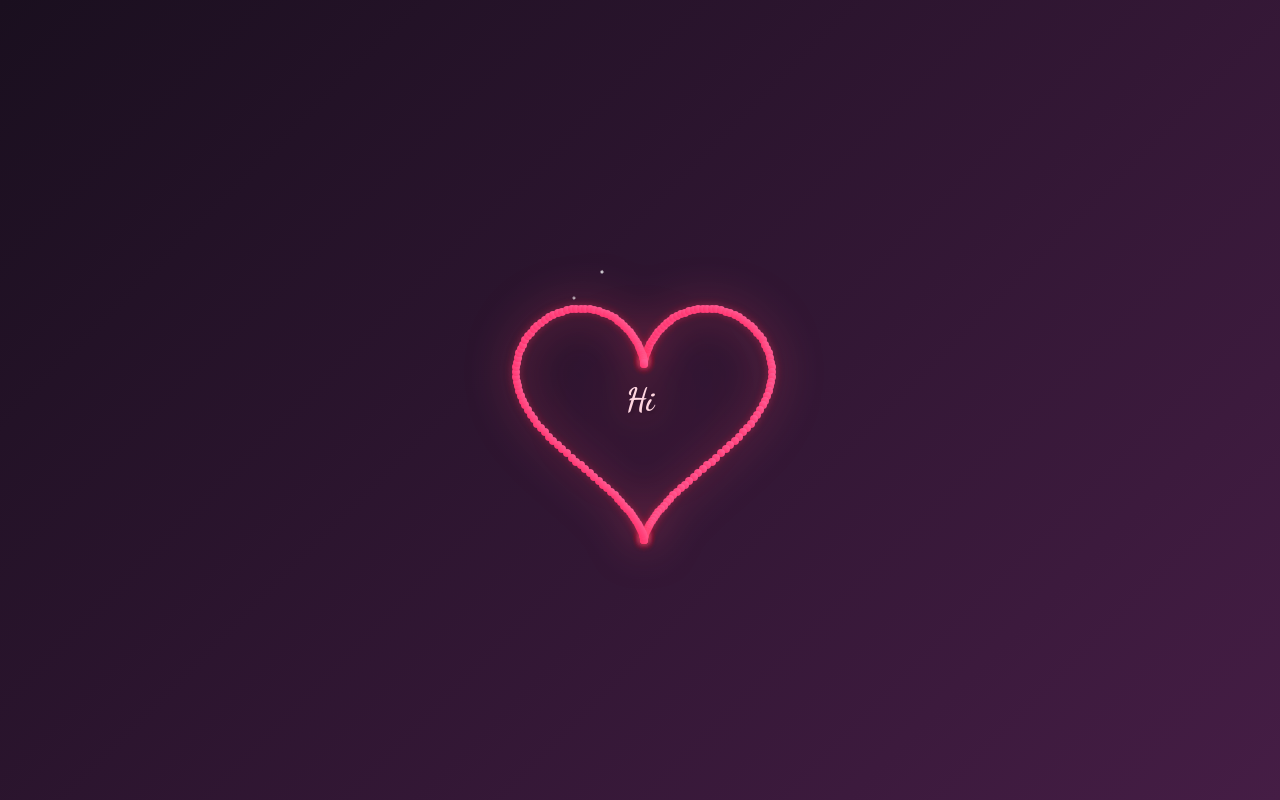
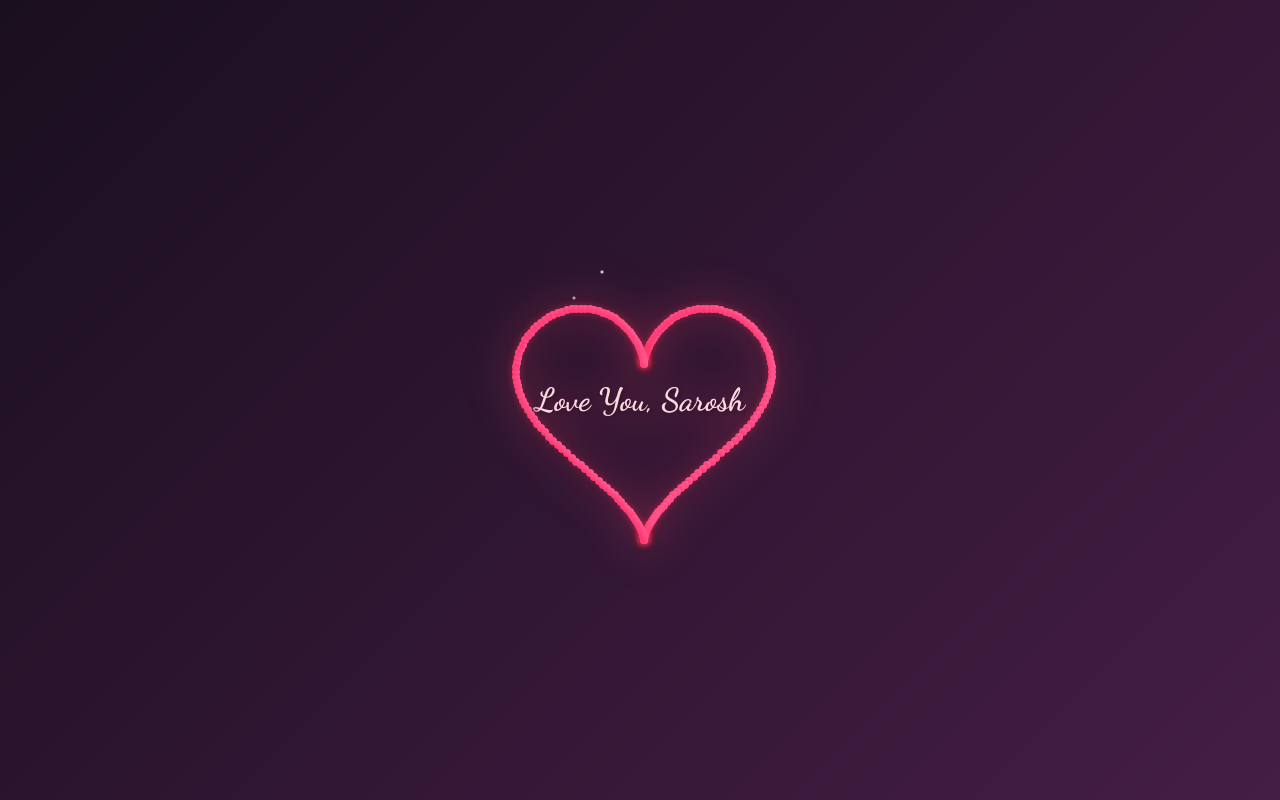
Before and after one commit to Umer-Tariq/CSS-Animation, a plain HTML site: page index.html in a window 1280 px wide. Drawn offline with Linux system fonts and the light colour scheme.

Commit message:
Animation changed

```diff
--- a/index.html
+++ b/index.html
@@ -3,7 +3,7 @@
 <head>
     <meta charset="UTF-8">
     <meta name="viewport" content="width=device-width, initial-scale=1.0">
-    <title>Animation</title>
+    <title>❤️</title>
     <style>
         @import url('https://fonts.googleapis.com/css2?family=Dancing+Script:wght@700&display=swap');
 
@@ -130,7 +130,7 @@
 </head>
 <body>
     <div class="heart-container">
-        <div class="message">Hi</div>
+        <div class="message">Love You, Sarosh</div>
     </div>
 
     <script>
```
